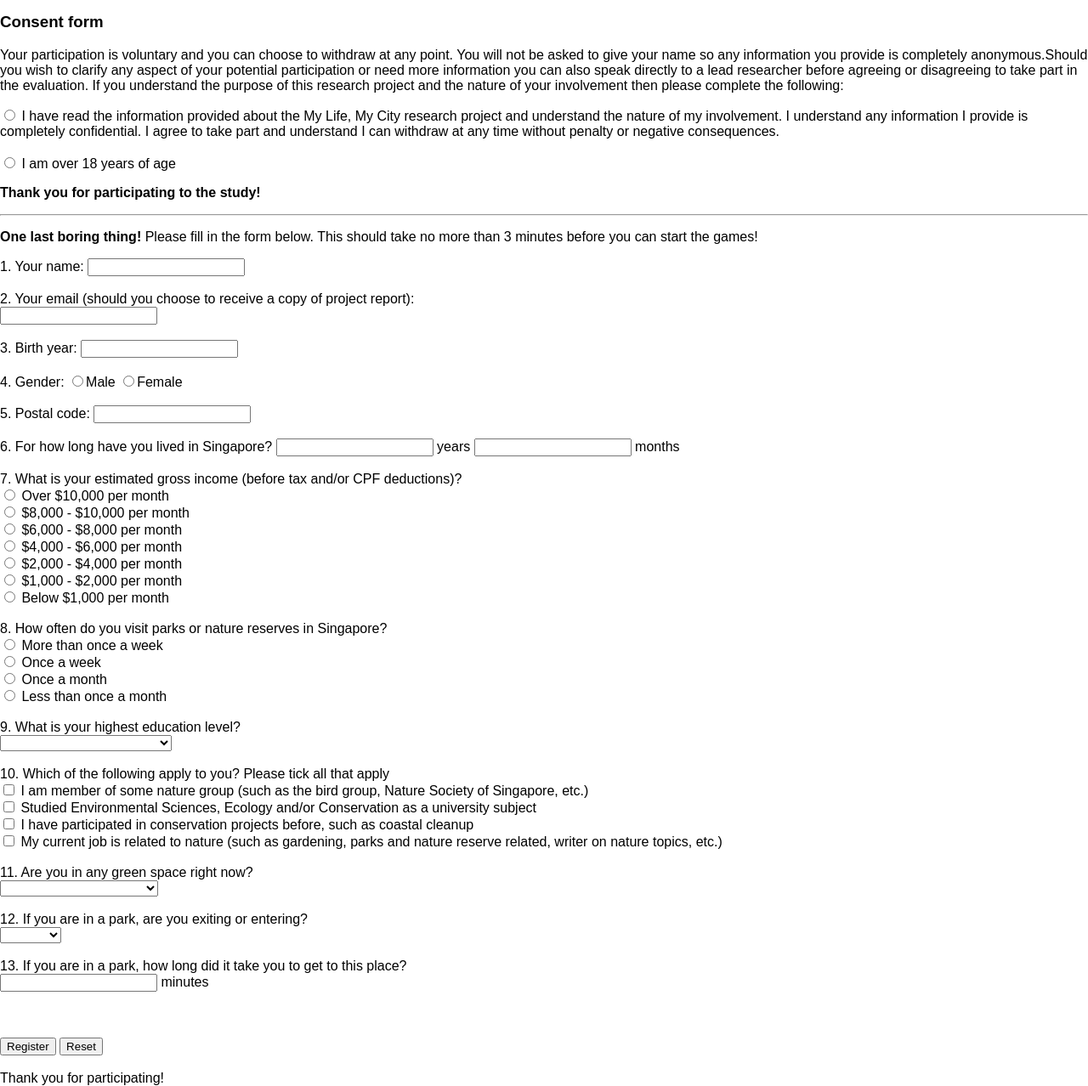
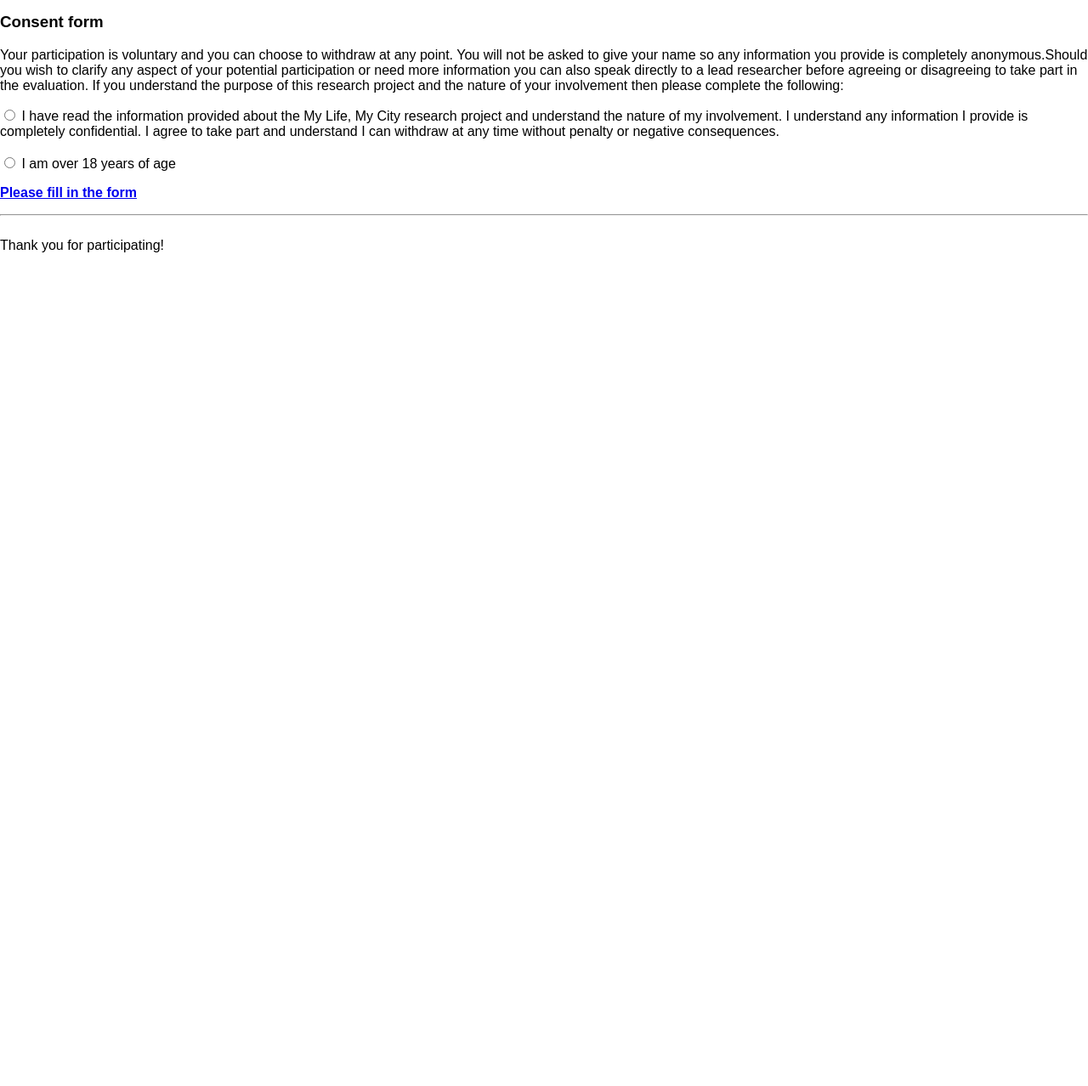
Before and after one commit to Mira217/mira217.github.io, a plain HTML site: page register.html in a window 1280 px wide. Shown: the part 612-1890 px from the top of the page at 85% size. After the commit the page ends 910 px from the top, so only its background shows below. Drawn offline with Linux system fonts and the light colour scheme.

Commit message:
Update register.html

```diff
--- a/register.html
+++ b/register.html
@@ -71,77 +71,11 @@ body {
 			<input type = "radio" required> I am over 18 years of age <br>
 		</form>
 
-		<p><strong>Thank you for participating to the study!</strong></p>
+		<p><strong><a href="https://mysurvey.nus.edu.sg/EFM/se/543BE5C2626C2481">Please fill in the form</strong></a></p>
 		<hr>
-
-		<p> <strong> One last boring thing!</strong> Please fill in the form below. This should take no more than 3 minutes before you can start the games! </p>
-		<form method="GET">
-			1. Your name: <input type = "text" name="name" > <br><br>
-			2. Your email (should you choose to receive a copy of project report): <br><input type = "email" name="email"> <br><br>
-			3. Birth year: <input type="year" name="birth year"><br><br>
-			4. Gender: <input type="radio" name="gender">Male <input type="radio" name="gender">Female <br><br>
-			5. Postal code: <input type = "number" name="postal code"><br><br>
-			6. For how long have you lived in Singapore? <input type = "number" name="years in Singapore"> years <input type = "number" name = "months in Singapore"> months <br><br>
-
-			7. What is your estimated gross income (before tax and/or CPF deductions)? <br>
-			<input type = "radio" name="income over 10k"> Over $10,000 per month <br>
-			<input type = "radio" name="income 8-10k"> $8,000 - $10,000 per month <br>
-			<input type = "radio" name="income 6-8k"> $6,000 - $8,000 per month <br>
-			<input type = "radio" name="income 4-6k"> $4,000 - $6,000 per month <br>
-			<input type = "radio" name="income 2-4k"> $2,000 - $4,000 per month <br>
-			<input type = "radio" name="income 1-2k"> $1,000 - $2,000 per month <br>
-			<input type = "radio" name="income below 1k"> Below $1,000 per month <br><br>
-			8. How often do you visit parks or nature reserves in Singapore? <br>
-			<input type = "radio" name="over once a week"> More than once a week <br>
-			<input type = "radio" name="once a week"> Once a week <br>
-			<input type = "radio" name="once a month"> Once a month <br>
-			<input type = "radio" name="less than once a month"> Less than once a month <br><br>
-
-			9. What is your highest education level? <br>
-			<select>
-				<option placeholder="choose one level"> </option>
-				<option value = "others" name="education others">Others</option>
-				<option value = "Post graduate (Master, PhD)"name="post grad">Post graduate (Master, PhD)</option>
-				<option value = "bachalor"name="bachelor">Bachalor</option>
-				<option value = "diploma"name="diploma">Diploma (such as Polytechnic)</option>
-			</select>
-			<br><br>
-
-			10. Which of the following apply to you? Please tick all that apply <br>
-			<input type = "checkbox" name="nature group memmber"> I am member of some nature group (such as the bird group, Nature Society of Singapore, etc.) <br>
-			<input type = "checkbox" name="study conservation"> Studied Environmental Sciences, Ecology and/or Conservation as a university subject  <br>
-			<input type = "checkbox" name="volunteer conservation"> I have participated in conservation projects before, such as coastal cleanup <br>
-			<input type = "checkbox" name="nature related job"> My current job is related to nature (such as gardening, parks and nature reserve related, writer on nature topics, etc.) <br>
-			<br>
-
-			11. Are you in any green space right now? <br>
-			<select>
-				<option placeholder="choose one level"></option>
-				<option value = "not in park" name="Not in parks">Not in park currently </option>
-				<option value = "SBG" name="Singapore botanic garden">Singapore Botanic Gardens</option>
-				<option value = "Bukit Timah" name="Bukit Timah">Bukit Timah</option>
-				<option value = "MacRitchie" name="MacRitchie">MacRitchie</option>
-				<option value = "Singapore zoo" name="Zoo"> Singapore Zoo</option>
-			</select> <br> <br>
-
-			12. If you are in a park, are you exiting or entering?<br>
-			<select>
-				<option placeholder="choose one level"></option>
-				<option value = "entering" name="entering">Entering </option>
-				<option value = "exiting" name="exiting">Exiting</option>
-			</select>
-			<br><br>
-			13. If you are in a park, how long did it take you to get to this place? <br>
-			 <input type = "number" name="minutes to get here"> minutes <br><br>
 
 
 
-			<br>
-			<br>
-			<input type="submit" value="Register">
-			<input type="reset" value="Reset">
-		</form>
-	</div>
 	<br>
 	</body>
 		<footer>Thank you for participating!</footer>
```
